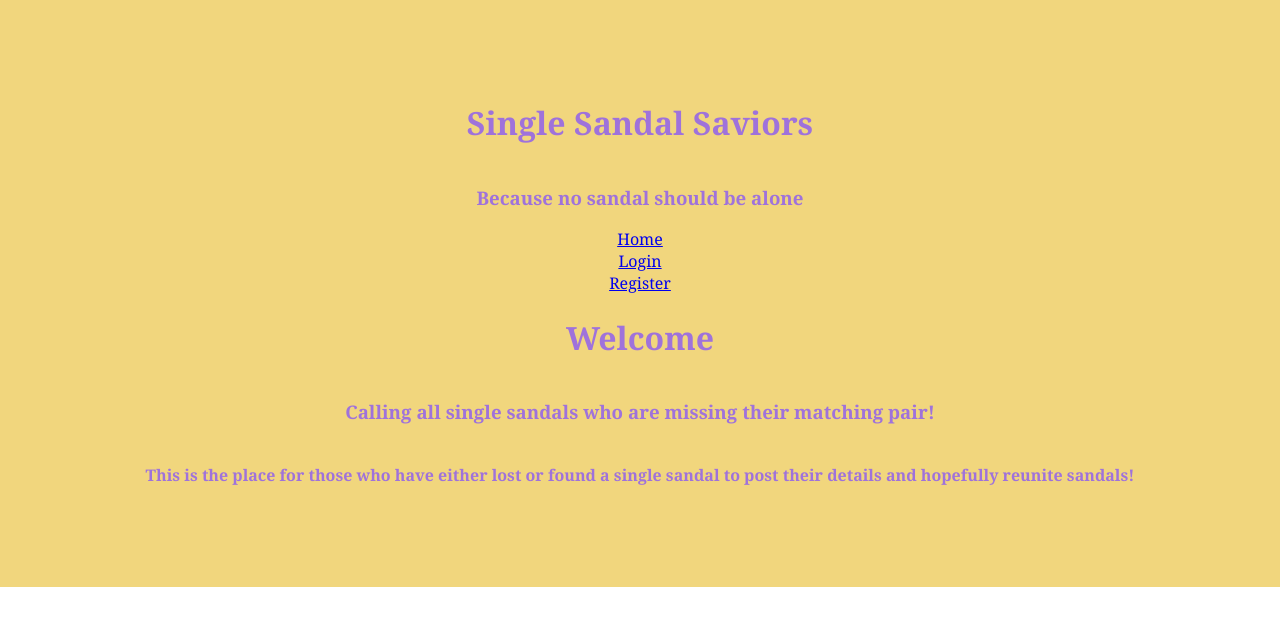
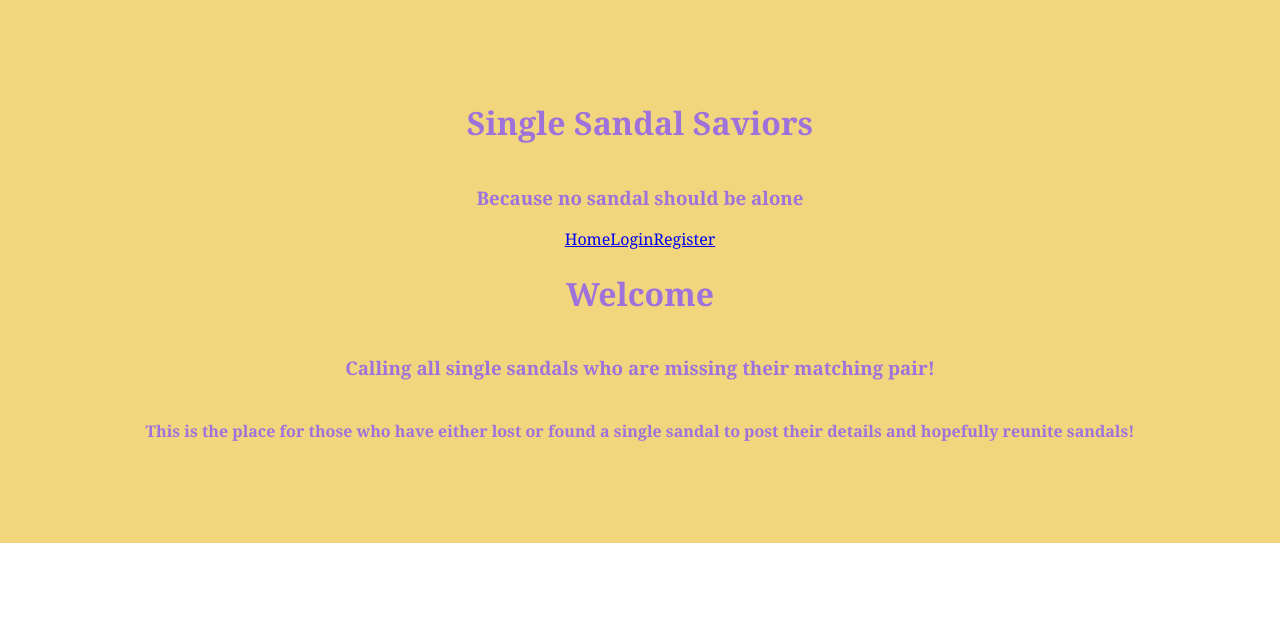
Before and after one commit to Merylschoice22/react-login-authorization, a React (Create React App) app: page / in a window 1280 px wide. Shown: the top 626 px of the page. Built offline with nearby package versions, Linux system fonts and the light colour scheme.

Commit message:
Moved Links over to the Navbar component

```diff
--- a/src/App.js
+++ b/src/App.js
@@ -4,6 +4,7 @@ import { BrowserRouter, Switch, Route, Link } from "react-router-dom";
 import Home from "./Home";
 import Register from "./Register";
 import Login from "./Login";
+import Navbar from "./Navbar";
 
 function App() {
   return (
@@ -11,9 +12,7 @@ function App() {
       <div className="App">
         <h1>Single Sandal Saviors</h1>
         <h3>Because no sandal should be alone</h3>
-        <Link to="/">Home</Link>
-        <Link to="/login">Login</Link>
-        <Link to="/register">Register</Link>
+        <Navbar />
         <Switch>
           <Route path="/login" component={Login} />
 
--- a/src/Navbar.js
+++ b/src/Navbar.js
@@ -2,7 +2,13 @@ import React from "react";
 import { Link } from "react-router-dom";
 
 const Navbar = () => {
-  return <div class="navbar"></div>;
+  return (
+    <div class="navbar">
+      <Link to="/">Home</Link>
+      <Link to="/login">Login</Link>
+      <Link to="/register">Register</Link>
+    </div>
+  );
 };
 
 export default Navbar;
```
